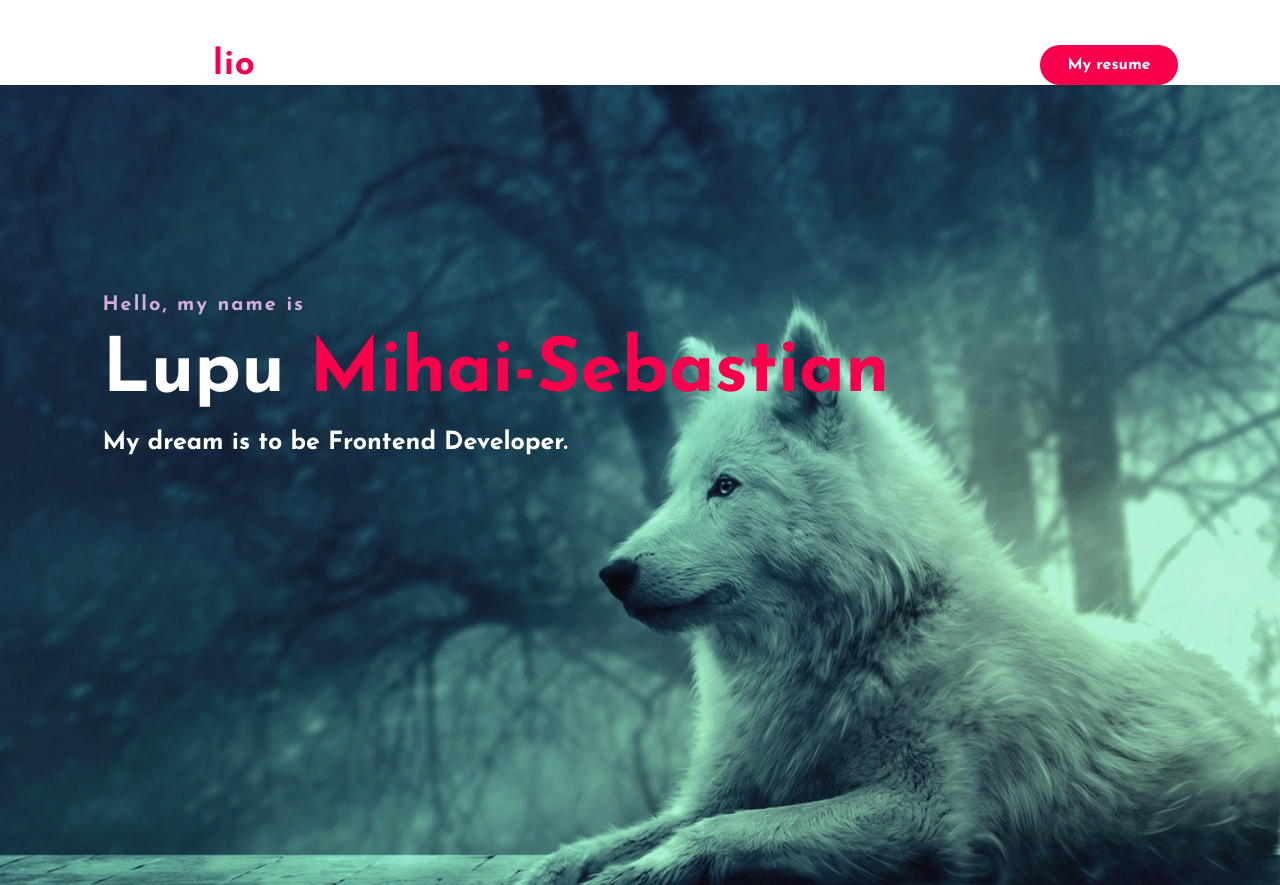
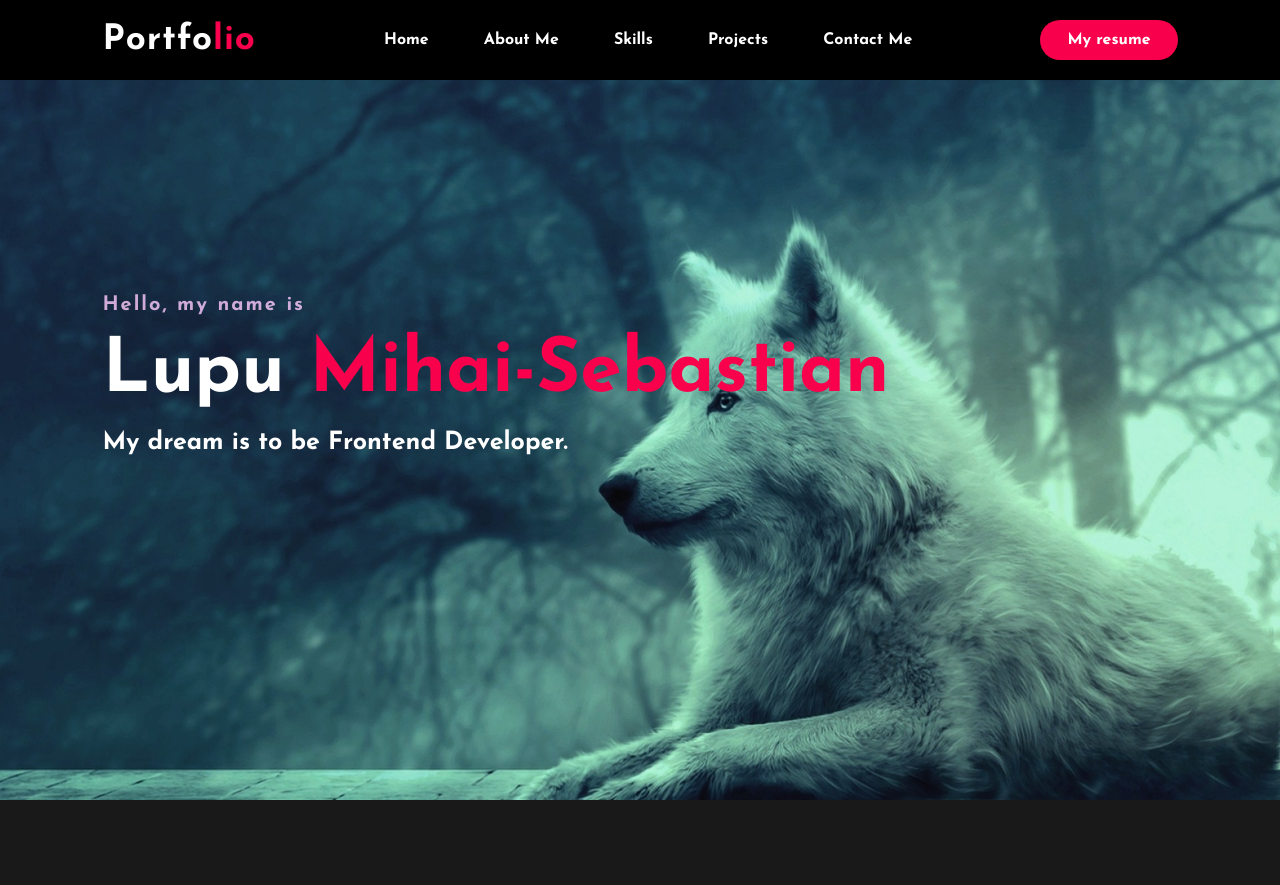
Before and after one commit to MihaiLupu1995/Portofolio, a plain HTML site: page index.html in a window 1280 px wide. Shown: the top 885 px of the page. Drawn offline with Linux system fonts and the light colour scheme.

Commit message:
Update style.css

```diff
--- a/css/style.css
+++ b/css/style.css
@@ -15,9 +15,17 @@ nav{
 	display: flex;
 	align-items: center;
 	justify-content: space-between;
-	padding-top: 45px;
+	align-content: center;
+	padding: 20px;
 	padding-left: 8%;
 	padding-right: 8%;
+	background-color: #000;
+	position: fixed;
+	z-index: 1000;
+	left: 0;
+	top: 0;
+	width: 100vw;
+	height: auto;
 
 }
 
```
